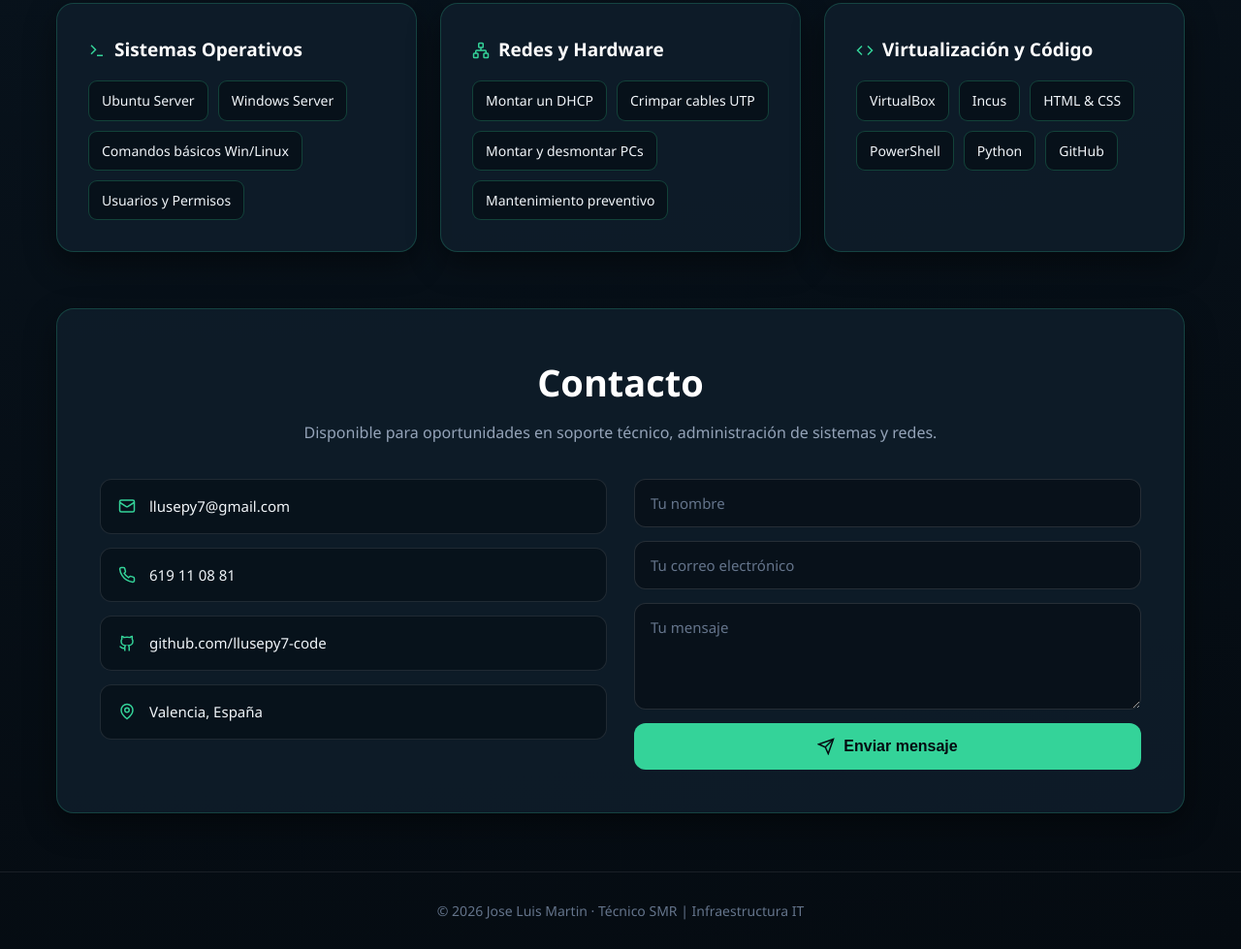
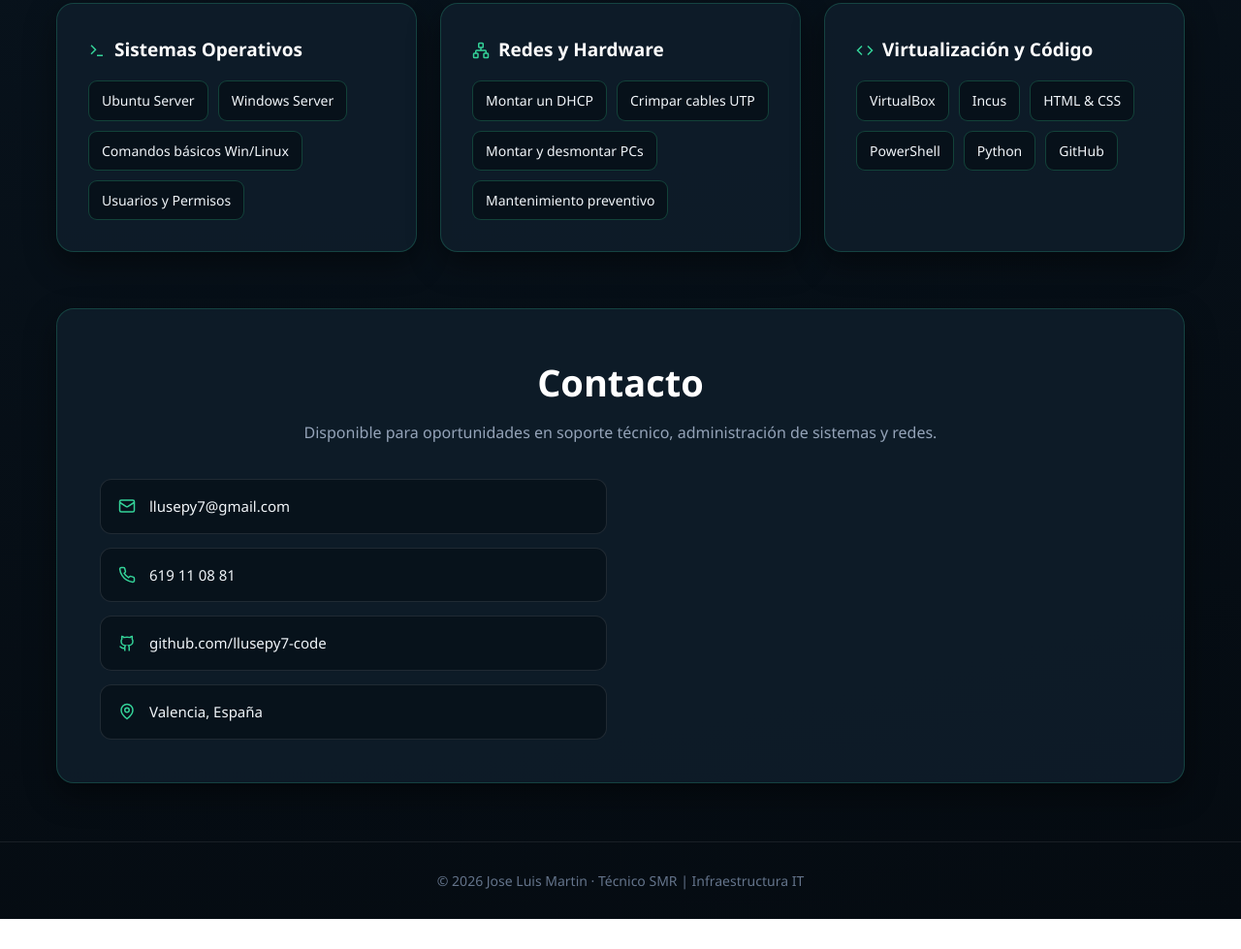
Before and after one commit to llusepy7-code/curriculum, a plain HTML site: page index.html in a window 1280 px wide. Shown: the part 2613-3592 px from the top of the page at 97% size. After the commit the page ends 3561 px from the top, so only its background shows below. Drawn offline with Linux system fonts and the light colour scheme.

Commit message:
Remove contact form from index.html
Removed contact form section from the HTML.

```diff
--- a/index.html
+++ b/index.html
@@ -251,17 +251,6 @@
                             <span>Valencia, España</span>
                         </div>
                     </div>
-
-                    <!-- Columna derecha: Formulario -->
-                    <form class="contacto-form" action="mailto:llusepy7@gmail.com" method="post" enctype="text/plain">
-                        <input type="text" name="Nombre" placeholder="Tu nombre" class="input-campo" required>
-                        <input type="email" name="Correo" placeholder="Tu correo electrónico" class="input-campo" required>
-                        <textarea name="Mensaje" rows="4" placeholder="Tu mensaje" class="input-campo" required></textarea>
-                        <button type="submit" class="btn-enviar">
-                            <svg class="ico" viewBox="0 0 24 24" fill="none" stroke="currentColor" stroke-width="2"><line x1="22" y1="2" x2="11" y2="13"/><polygon points="22 2 15 22 11 13 2 9 22 2"/></svg>
-                            Enviar mensaje
-                        </button>
-                    </form>
                 </div>
             </div>
         </section>
```
